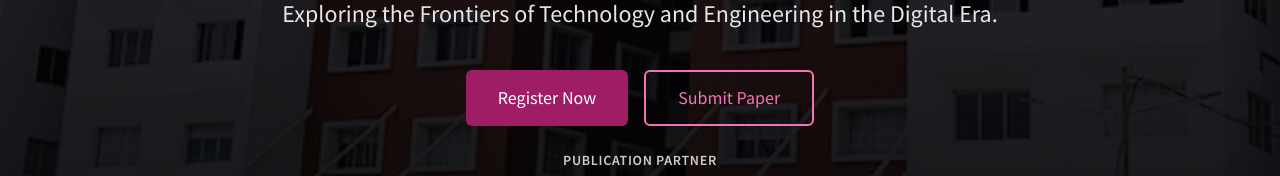
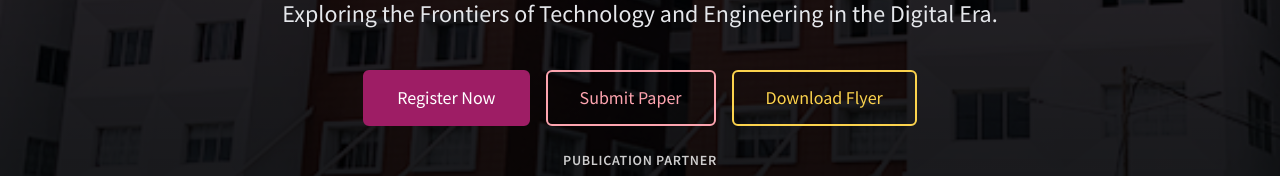
Before and after one commit to vagxrth/icdte-rvitm, a React (Vite) app: page / in a window 1280 px wide. Shown: the part 542-718 px from the top of the page. Built offline with nearby package versions, Linux system fonts and the light colour scheme.

Commit message:
style: update button styles in Hero component for improved visual appeal and add Download Flyer link for enhanced user engagement

```diff
--- a/src/components/home/Hero.tsx
+++ b/src/components/home/Hero.tsx
@@ -51,17 +51,24 @@ const Hero: React.FC = () => {
           <div className="flex flex-col sm:flex-row justify-center gap-4 mt-8">
             <Link
               to="registration"
-              className="btn btn-primary text-base md:text-lg px-8 py-3"
+              className="btn bg-primary-600 hover:bg-primary-700 text-white border-2 border-primary-600 hover:border-primary-700 text-base md:text-lg px-8 py-3 transition-all duration-300"
             >
               Register Now
             </Link>
             <Link
               to="https://cmt3.research.microsoft.com/ICDTE2025"
               target="_blank"
-              className="btn btn-outline text-white border-white hover:bg-white/10 text-base md:text-lg px-8 py-3"
+              className="btn bg-transparent hover:bg-rose-500/10 text-rose-300 border-2 border-rose-300 hover:border-rose-400 text-base md:text-lg px-8 py-3 transition-all duration-300"
             >
               Submit Paper
             </Link>
+            <a
+              href="/ICDTE2025.pdf"
+              download
+              className="btn bg-transparent hover:bg-amber-500/10 text-amber-300 border-2 border-amber-300 hover:border-amber-400 text-base md:text-lg px-8 py-3 transition-all duration-300"
+            >
+              Download Flyer
+            </a>
           </div>
 
           {/* Publication Partner Section - Centered Below Buttons */}
```
Also changed, not shown: 1 other file (tests, documents, lock files or other folders).
